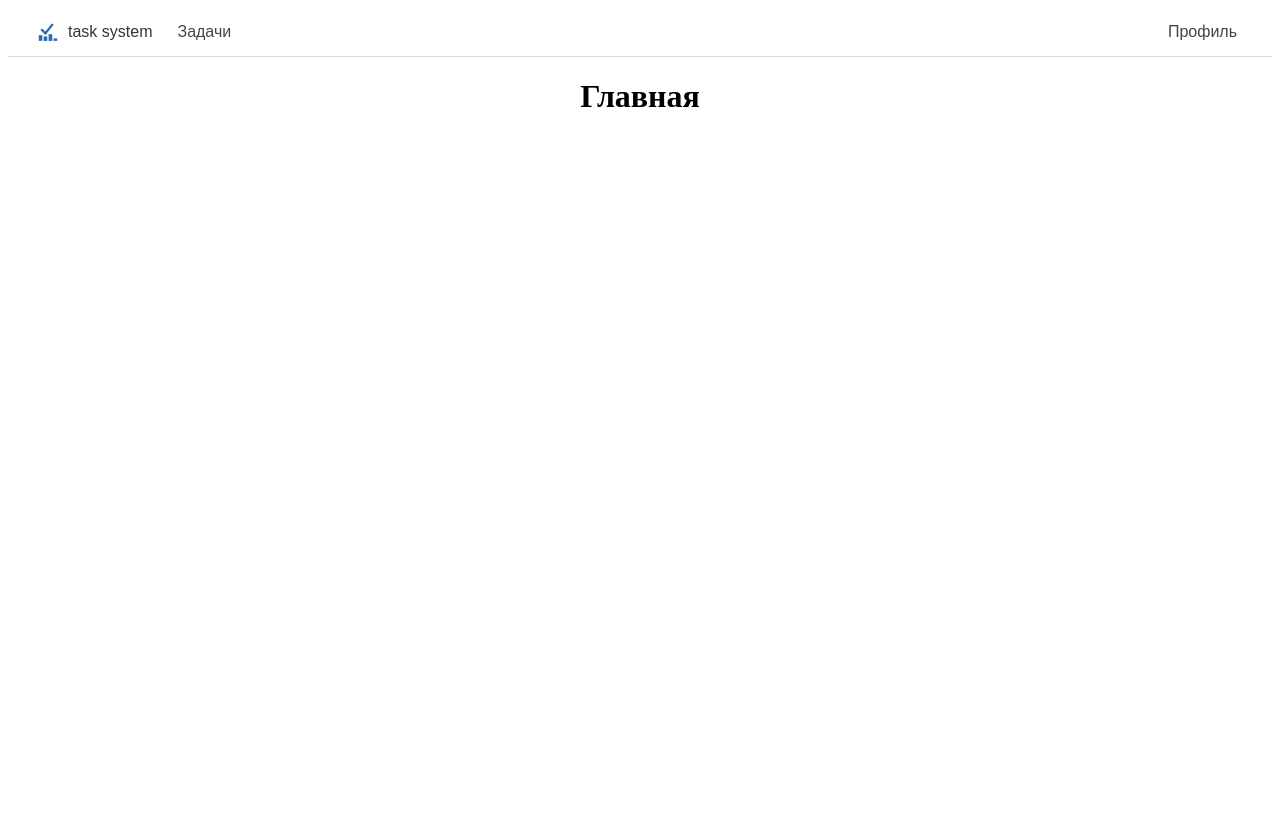
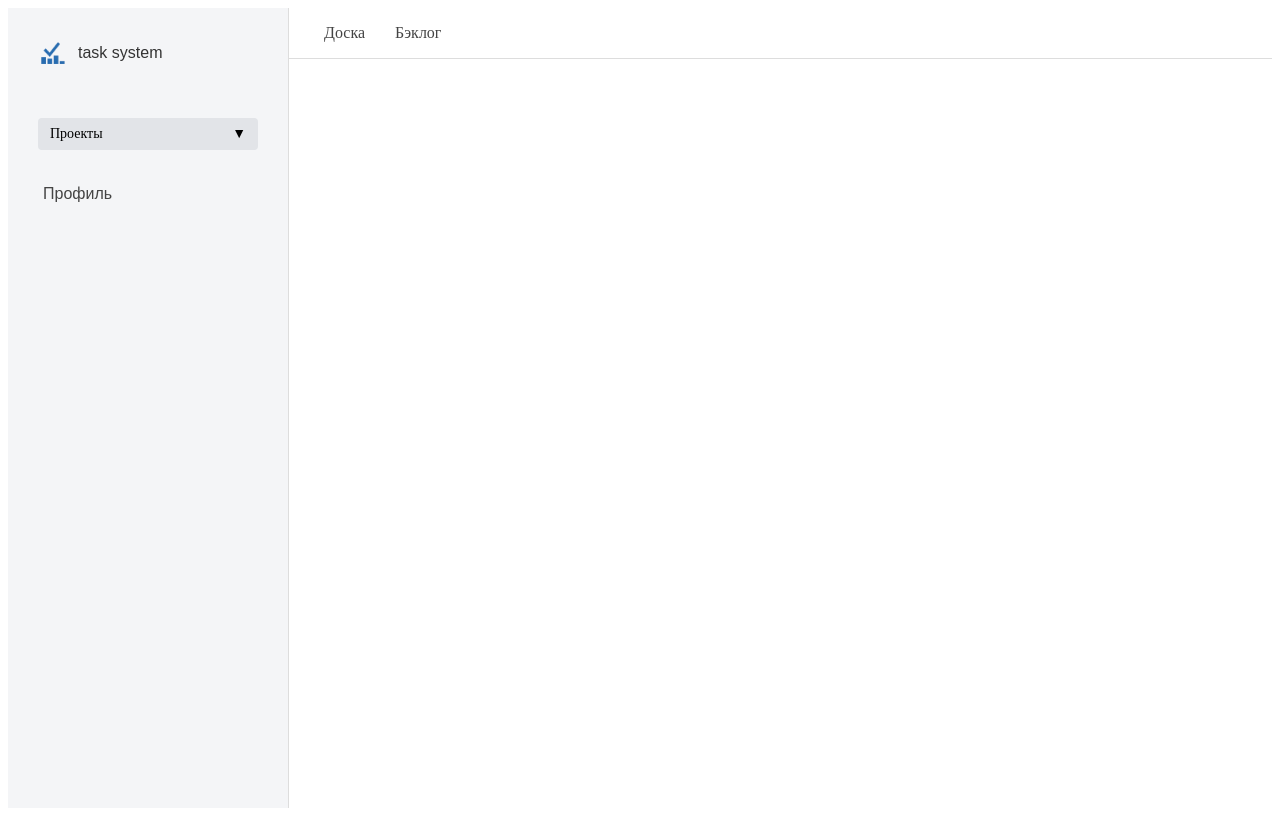
Before and after one commit to yakexerr/PI, a website: page src/pages/homePage.html in a window 1280 px wide. Drawn offline with Linux system fonts and the light colour scheme.

Commit message:
(fix): another fix in design

```diff
--- a/src/pages/homePage.html
+++ b/src/pages/homePage.html
@@ -6,24 +6,41 @@
         <link rel="stylesheet" href="../styles/styles.css">
     </head>
     <body>
-    <header>
-            <nav class="navbar">
-                <a href="homePage.html" class="logo-link">
+        <div class="app-container">
+            <aside class="sidebar">
                 <div class="logo">
                     <img src="../assets/logotype.png" alt="logo">
-                        <span>task system</span>
+                    <span>Task system</span>
                 </div>
-                </a>
+
+                <div class="custom-dropdown">
+                    <div class="dropdown-trigger" onclick="toggleDropdown()">
+                        <span>Проекты</span>
+                        <span class="arrow">▼</span>
+                    </div>
+                    <div class="dropdown-menu" id="projectMenu">
+                        <a href="tasksPage.html">Проект 1</a>
+                        <a href="tasksPage.html">Проект 2</a>
+                    </div>
+                </div>
+
+                <ul class="side-links">
+                    <li><a href="profilePage.html">Профиль</a></li>
+                </ul>
+            </aside>
+
+            <div class="main-content">
+                <header class="navbar">
                     <ul class="nav-links">
-                    <!-- <li><a href="homePage.html" class="active">Главная</a></li> -->
-                    <li><a href="tasksPage.html">Задачи</a></li>
-                    <li class="auth-link"><a href="profilePage.html">Профиль</a></li>
+                        <li><a href="tasksPage.html">Доска</a></li>
+                        <li><a href="backlogPage.html">Бэклог</a></li>
                     </ul>
-            </nav>
                 </header>
-
                 <main>
-        <h1>Главная</h1>
+                    <!-- Контент страницы -->
+                    <script src="/scripts/dropdown_menu.js"></script>
                 </main>
+            </div>
+        </div>
     </body>
 </html>
--- /dev/null
+++ b/src/scripts/dropdown_menu.js
@@ -0,0 +1,4 @@
+function toggleDropdown() {
+    const menu = document.getElementById('projectMenu');
+    menu.style.display = menu.style.display === 'block' ? 'none' : 'block';
+}
--- a/src/styles/styles.css
+++ b/src/styles/styles.css
@@ -1,15 +1,25 @@
-/* НАВИГАЦИЯ */
+/* Основная часть (справа) */
+.main-content {
+    flex-grow: 1; /* Растягивается на всё оставшееся место */
+    display: flex;
+    flex-direction: column;
+    min-width: 0; /* Важно, чтобы контент не выталкивал сайдбар */
+}
+
+/* Контейнер всего приложения */
+.app-container {
+    display: flex;
+    min-height: 100vh;
+}
 
 /* НАВИГАЦИЯ */
+    /* APPBAR */
 .navbar {
+    height: 50px;
+    border-bottom: 1px solid #ddd;
     display: flex;
-    justify-content: space-between;
-    align-items: stretch; /* Сделает так, чтобы элементы растянулись на все 48px */
-    padding: 0 20px;      /* Убираем вертикальный паддинг, оставляем только боковой */
-    background-color: #fff;
-    border-bottom: 1px solid #ddd;
-    font-family: Arial, sans-serif;
-    height: 48px;
+    align-items: center;
+    padding: 0 20px;
 }
 
 .logo-link {
@@ -19,6 +29,14 @@
 }
 
 .nav-links {
+    display: flex;
+    list-style: none;
+    margin: 0;
+    padding: 0;
+    flex-grow: 1; /* Чтобы список занял всё место */
+}
+
+.side-links {
     display: flex;
     list-style: none;
     margin: 0;
@@ -63,8 +81,9 @@
 }
 
 .logo img {
-    height: 40px;
+    height: 50px;
     width: auto;
+    margin-bottom: 20px;
 }
 
 .logo span {
@@ -73,13 +92,112 @@
     color: #333;
     white-space: nowrap; /* запрет переноса на 2 строки */
     text-transform: lowercase;
-    margin-right: 10px;
+    margin-bottom: 20px;
+    margin-right: 130px;
+    font-family: Arial, Helvetica, sans-serif;
 }
 
 
 .nav-buttons {
     border: 1px solid rgb(93, 144, 211);
 }
+
+
+    /* SIDEBAR */
+/* Сайдбар (слева) */
+.sidebar {
+    width: 240px;
+    background-color: #f4f5f7;
+    border-right: 1px solid #ddd;
+    padding: 20px;
+    flex-shrink: 0;
+}
+
+#projectSelector {
+    width: 180px;
+    border: none;
+    margin-left: 10px;
+    background-color: #f4f5f7;
+    font-family: Arial, Helvetica, sans-serif;
+    font-weight: 500;
+    color: #444;
+    transition: all 0.2s ease;
+    font-size: 16px;
+}
+
+
+.side-links {
+    display: flex;
+    list-style: none;
+    margin: 0;
+    padding: 0;
+    flex-grow: 1; /* Чтобы список занял всё место */
+}
+
+.side-links a{
+    display: flex;
+    align-items: center;   /* Центрируем текст внутри ссылки по вертикали */
+    text-decoration: none;
+    font-weight: 500;
+    padding: 0 15px;
+    height: 100%;
+    color: #444;
+    transition: all 0.2s ease;
+    margin-top: 10px;
+    font-family: Arial, Helvetica, sans-serif;
+}
+
+.side-links a.active {
+    color: #0052cc !important;
+    border-bottom: 2px solid #0052cc !important;
+}
+
+.side-links a:hover {
+    background-color: #f0f0f0;
+    color: #0052cc;
+}
+
+.custom-dropdown {
+    position: relative;
+    margin: 20px 10px;
+    cursor: pointer;
+}
+
+.dropdown-trigger {
+    padding: 8px 12px;
+    background: #e2e4e8;
+    border-radius: 4px;
+    display: flex;
+    justify-content: space-between;
+    font-size: 14px;
+    font-weight: 500;
+}
+
+.dropdown-menu {
+    display: none; /* Скрыто по умолчанию */
+    position: absolute;
+    top: 100%;
+    left: 0;
+    width: 100%;
+    background: white;
+    border: 1px solid #ddd;
+    box-shadow: 0 4px 6px rgba(0,0,0,0.1);
+    border-radius: 4px;
+    z-index: 100;
+}
+
+.dropdown-menu a {
+    display: block;
+    padding: 8px 12px;
+    text-decoration: none;
+    color: #333;
+}
+
+.dropdown-menu a:hover {
+    background: #ebedf0;
+}
+
+
 
 /* ЗАГОЛОВКИ */
 h1 {
```
Also changed, not shown: src/pages/profilePage.html (+25 -12 lines), src/pages/tasksPage.html (+25 -9 lines). Lines whose indentation alone changed are shown as unchanged.
